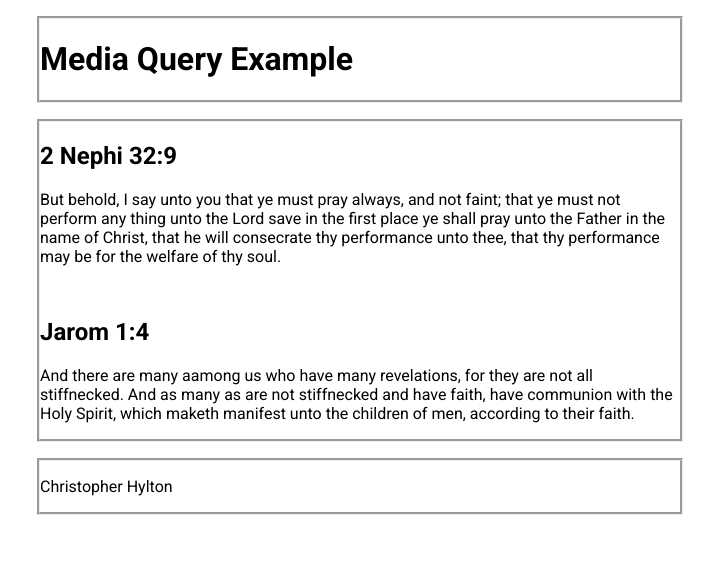
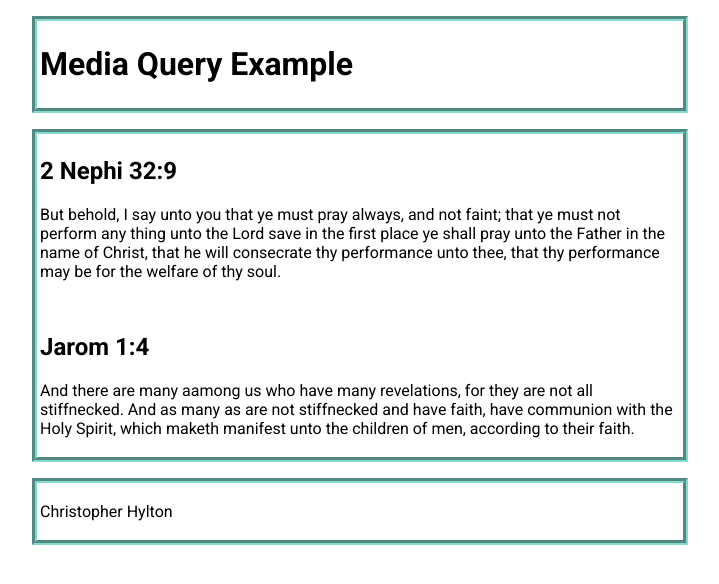
Before and after one commit to The-Supreme-Elemental/wdd131b, a plain HTML site: page mediaquery/media-query.html in a window 1280 px wide. Shown: the whole page, without its empty margins (280-999 px from the left). Drawn offline with Linux system fonts and the light colour scheme; a web font is replaced by a local one.

Commit message:
border stuffs

```diff
--- a/mediaquery/media-query.css
+++ b/mediaquery/media-query.css
@@ -5,6 +5,10 @@ header {
     max-width: 640px;
     margin: 1rem auto;
     border-style: groove;
+    border-color: #84dccf;
+    border-width: 5px;
+    padding: 3px;
+
 }
 main {
     max-width: 640px;
@@ -13,9 +17,15 @@ main {
     grid-template-columns: 1fr;
     grid-gap: 1rem;
     border-style: groove;
+    border-color: #84dccf;
+    border-width: 5px;
+    padding: 3px;
 }
 footer {
     max-width: 640px;
     margin: 1rem auto;
     border-style: groove;
+    border-color: #84dccf;
+    border-width: 5px;
+    padding: 3px;
 }
```
